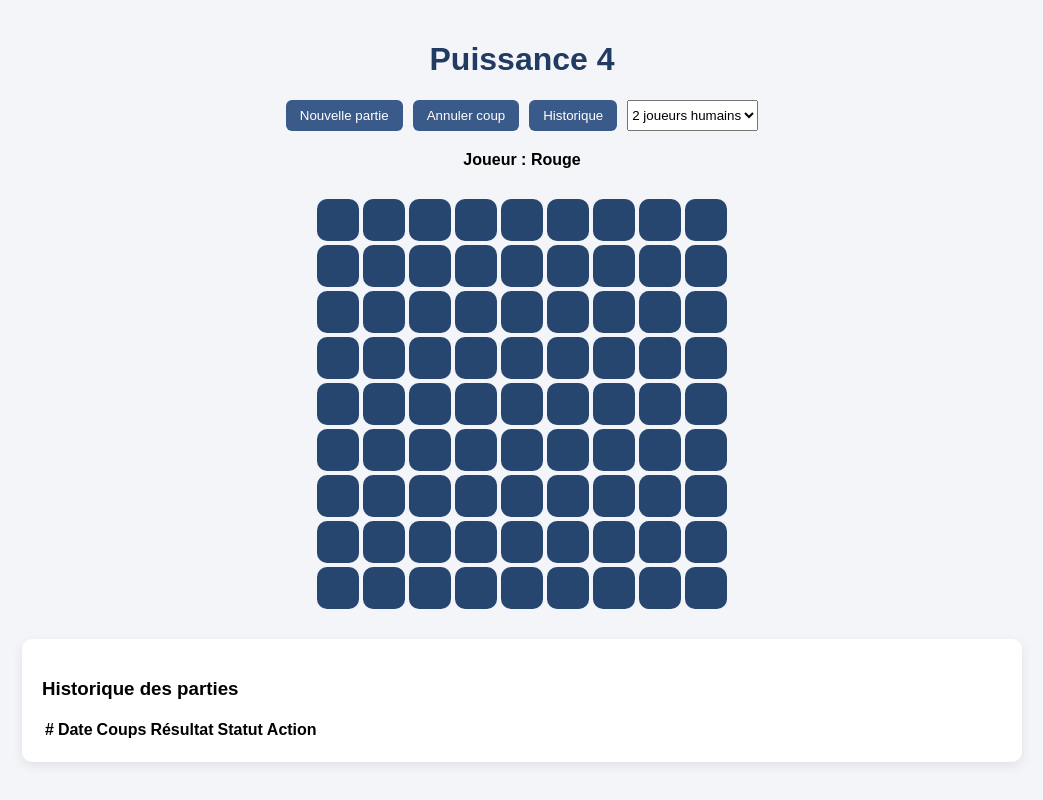
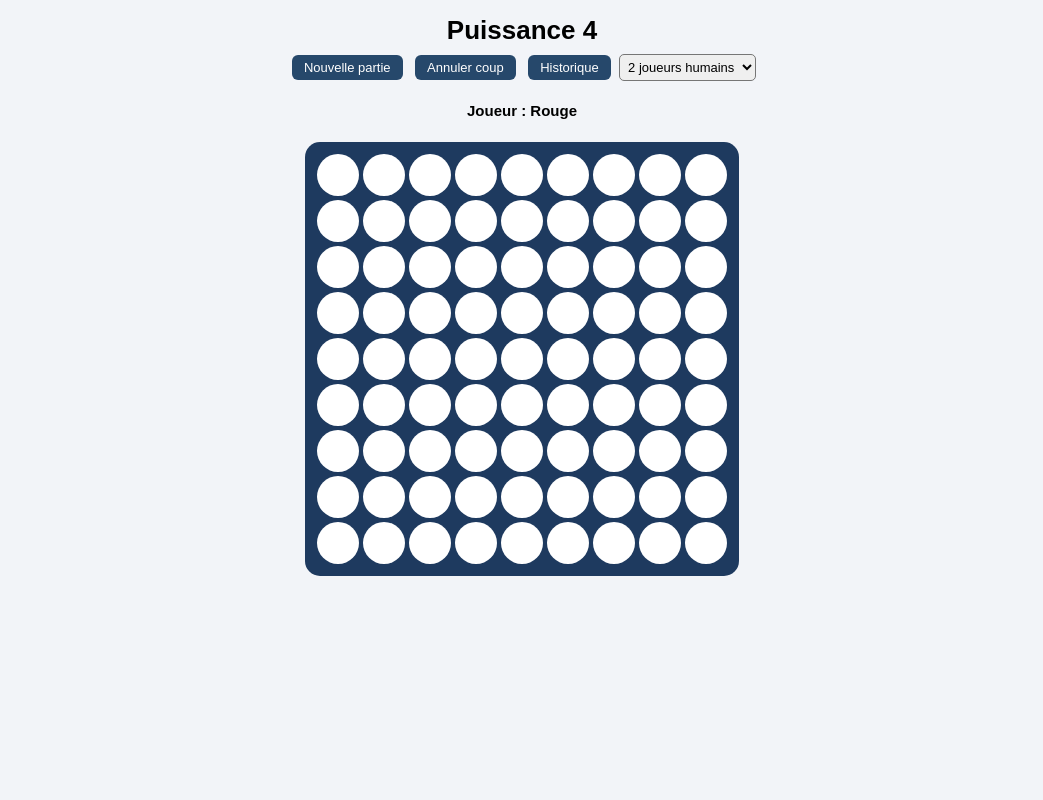
Before and after one commit to dacinebouhanik/connect4-site, a Flask app: page / in a window 1280 px wide. Shown: the whole page, without its empty margins (118-1161 px from the left). Run offline with Flask 3, Linux system fonts and the light colour scheme; lists and menus that the app fills with data are empty.

Commit message:
improve UI historique

```diff
--- a/PyPUIS4/static/style.css
+++ b/PyPUIS4/static/style.css
@@ -1,250 +1,175 @@
-body{
-
-font-family: Arial;
-background:#f3f5f8;
-margin:0;
-
+body {
+    font-family: Arial, sans-serif;
+    background-color: #f2f4f8;
+    margin: 0;
 }
 
-.container{
+/* ===== CONTENEUR GLOBAL ===== */
 
-max-width:1000px;
-margin:auto;
-padding:20px;
-
+body {
+    display: flex;
+    flex-direction: column;
+    align-items: center;
 }
 
-h1{
-
-text-align:center;
-color:#223b63;
-
+h1 {
+    margin: 15px 0 5px 0;
+    font-size: 26px;
 }
 
-.controls{
+/* ================= CONTROLS ================= */
 
-display:flex;
-gap:10px;
-justify-content:center;
-margin-bottom:20px;
-
+.controls {
+    margin-bottom: 10px;
 }
 
-button{
-
-background:#3a5a8a;
-color:white;
-border:none;
-padding:8px 14px;
-border-radius:6px;
-cursor:pointer;
-
+select {
+    padding: 4px;
+    font-size: 13px;
+    border-radius: 5px;
 }
 
-button:hover{
+/* ================= ZONE IA ================= */
 
-background:#223b63;
-
+#zoneIA {
+    background: white;
+    padding: 12px;
+    margin: 10px 0;
+    border-radius: 10px;
+    box-shadow: 0 3px 10px rgba(0,0,0,0.08);
+    width: 500px;
+    max-width: 90%;
 }
 
-.zone-ia{
-
-background:white;
-padding:15px;
-border-radius:10px;
-box-shadow:0 4px 12px rgba(0,0,0,0.08);
-margin-bottom:20px;
-
+#zoneIA h3 {
+    margin-top: 0;
 }
 
-.ia-row{
-
-display:flex;
-gap:20px;
-
+#zoneIA select,
+#zoneIA input {
+    padding: 4px;
+    margin: 3px;
+    border-radius: 5px;
+    font-size: 13px;
 }
 
-.ia-block{
+/* ================= PLATEAU ================= */
 
-flex:1;
-
+#plateau {
+    display: grid;
+    gap: 4px;
+    justify-content: center;
+    margin: 15px auto;
+    padding: 12px;
+    background-color: #1e3a5f;
+    border-radius: 15px;
+    width: fit-content;
+    max-width: 95vw;
 }
 
-/* ========================= */
-/* HISTORIQUE */
-/* ========================= */
-
-.historique-container{
-
-margin-top:30px;
-background:white;
-padding:20px;
-border-radius:10px;
-box-shadow:0 4px 12px rgba(0,0,0,0.08);
-
+/* Case */
+.case {
+    width: 38px;      /* plus petit */
+    height: 38px;
+    background-color: white;
+    border-radius: 50%;
+    display: flex;
+    align-items: center;
+    justify-content: center;
+    font-size: 18px;
+    cursor: pointer;
+    transition: transform 0.1s;
 }
 
-.table-historique{
-
-width:100%;
-border-collapse:collapse;
-font-size:14px;
-
+.case:hover {
+    transform: scale(1.05);
 }
 
-.table-historique thead{
+.rouge { color: #d62828; }
+.jaune { color: #ffd60a; }
 
-background:#2d4b75;
-color:white;
+/* ================= BOUTONS ================= */
 
+button {
+    padding: 5px 12px;
+    margin: 4px;
+    font-size: 13px;
+    cursor: pointer;
+    border-radius: 6px;
+    border: none;
+    background-color: #26486b;
+    color: white;
+    transition: 0.2s;
 }
 
-.table-historique th{
-
-padding:12px;
-text-align:left;
-
+button:hover {
+    background-color: #3b5f86;
 }
 
-.table-historique td{
+/* ================= INFO ================= */
 
-padding:10px;
-border-bottom:1px solid #eee;
-
+#info {
+    font-size: 15px;
+    margin: 8px;
+    font-weight: bold;
 }
 
-.table-historique tr:hover{
+/* ================= SCORES MINIMAX ================= */
 
-background:#f7f9fc;
-
+#scoresMinimax {
+    margin-top: 8px;
 }
 
-/* RESULTAT */
-
-.resultat{
-
-display:flex;
-align-items:center;
-gap:8px;
-
+#scoresMinimax div {
+    font-size: 12px;
+    color: #2f7d32;
+    font-weight: bold;
 }
 
-.pion-mini{
+/* ================= HISTORIQUE ================= */
 
-width:14px;
-height:14px;
-border-radius:50%;
-
+#historique {
+    background: white;
+    padding: 15px;
+    margin: 20px auto;
+    width: 600px;
+    max-width: 90%;
+    border-radius: 12px;
+    box-shadow: 0 4px 12px rgba(0,0,0,0.1);
 }
 
-.pion-mini.rouge{
+#listeParties {
+    text-align: left;
+}
+/* ================= TABLE HISTORIQUE ================= */
 
-background:#e63946;
-
+.table-historique {
+    width: 100%;
+    border-collapse: collapse;
+    margin-top: 10px;
+    font-size: 14px;
 }
 
-.pion-mini.jaune{
-
-background:#f4b400;
-
+.table-historique th {
+    background-color: #1e3a5f;
+    color: white;
+    padding: 8px;
+    text-align: center;
 }
 
-.pion-mini.nul{
-
-background:#999;
-
+.table-historique td {
+    padding: 8px;
+    text-align: center;
+    border-bottom: 1px solid #ddd;
 }
 
-/* bouton voir */
-
-.btn-voir{
-
-background:#3a5a8a;
-border:none;
-color:white;
-padding:6px 12px;
-border-radius:6px;
-cursor:pointer;
-
+.table-historique tr:hover {
+    background-color: #f5f7fb;
 }
 
-.btn-voir:hover{
-
-background:#223b63;
-
+.table-historique button {
+    padding: 4px 10px;
+    font-size: 12px;
+    background-color: #26486b;
+    border-radius: 6px;
 }
-
-/* ========================= */
-/* STYLE DU PLATEAU */
-/* ========================= */
-
-#plateau{
-
-display:grid;
-grid-template-columns: repeat(9,60px);
-gap:8px;
-justify-content:center;
-margin-top:30px;
-
-}
-
-.case{
-
-width:60px;
-height:60px;
-background:#27466f;
-border-radius:10px;
-
-display:flex;
-justify-content:center;
-align-items:center;
-
-cursor:pointer;
-
-}
-
-.case:hover{
-
-background:#1e3555;
-
-}
-
-.pion{
-
-width:40px;
-height:40px;
-border-radius:50%;
-background:white;
-
-}
-
-.pion.rouge{
-
-background:#e63946;
-
-}
-
-.pion.jaune{
-
-background:#f4b400;
-
-}
-
-/* zone info */
-
-#info{
-
-text-align:center;
-font-weight:bold;
-margin-top:10px;
-
-}
-
-/* scores minimax */
-
-#scores{
-
-text-align:center;
-margin-top:10px;
-
-}
--- a/PyPUIS4/templates/index.html
+++ b/PyPUIS4/templates/index.html
@@ -1,23 +1,15 @@
 <!DOCTYPE html>
 <html>
-
 <head>
-
     <meta charset="utf-8">
     <title>Puissance 4</title>
-
     <link rel="stylesheet" href="{{ url_for('static', filename='style.css') }}">
-
 </head>
-
 <body>
-
-<div class="container">
 
 <h1>Puissance 4</h1>
 
 <div class="controls">
-
     <button onclick="nouvellePartie()">Nouvelle partie</button>
     <button onclick="annulerCoup()">Annuler coup</button>
     <button onclick="ouvrirHistorique()">Historique</button>
@@ -27,91 +19,62 @@
         <option value="1">1 joueur vs IA</option>
         <option value="0">0 joueur (IA vs IA)</option>
     </select>
-
 </div>
 
-<!-- REGLAGES IA -->
-
-<div id="zoneIA" class="zone-ia">
-
+<!-- Réglages IA -->
+<div id="zoneIA" style="display:none; margin-top:10px;">
     <h3>Réglages IA</h3>
 
-<div class="ia-row">
-
-<div class="ia-block">
-
+    <div style="margin-bottom:8px;">
         <strong>Rouge</strong>
-
         <select id="strategieRouge">
             <option value="aleatoire">Aléatoire</option>
             <option value="minimax" selected>Minimax</option>
         </select>
 
         Profondeur :
-
         <select id="profRouge">
-<option>1</option>
-<option selected>2</option>
-<option>3</option>
-<option>4</option>
-<option>5</option>
-<option>6</option>
+            <option>1</option><option selected>2</option><option>3</option>
+            <option>4</option><option>5</option><option>6</option>
         </select>
-
     </div>
 
-<div class="ia-block">
-
+    <div style="margin-bottom:8px;">
         <strong>Jaune</strong>
-
         <select id="strategieJaune">
             <option value="aleatoire">Aléatoire</option>
             <option value="minimax" selected>Minimax</option>
         </select>
 
         Profondeur :
-
         <select id="profJaune">
-<option>1</option>
-<option selected>2</option>
-<option>3</option>
-<option>4</option>
-<option>5</option>
-<option>6</option>
+            <option>1</option><option selected>2</option><option>3</option>
+            <option>4</option><option>5</option><option>6</option>
         </select>
-
     </div>
 
+    <div style="margin-bottom:8px;">
+        <strong>Délai IA (ms)</strong>
+        <input id="delaiIA" type="number" value="600" min="50" step="50" style="width:90px;">
+        <button onclick="appliquerConfigIA()">Valider</button>
     </div>
-
-<div class="ia-delay">
-
-<strong>Délai IA (ms)</strong>
-
-<input id="delaiIA" type="number" value="600">
-
-<button onclick="appliquerConfigIA()">Valider</button>
-
-</div>
-
 </div>
 
 <p id="info"></p>
 
 <div id="plateau"></div>
 
-<div id="scores"></div>
+<!-- scores minimax -->
+<div id="scores" style="margin-top:10px;"></div>
 
 <!-- HISTORIQUE -->
-
-<div id="historique" class="historique-container">
+<div id="historique" style="display:none; margin-top:20px;">
 
     <h3>Historique des parties</h3>
 
-<table class="table-historique-bga">
+    <table class="table-historique">
 
         <thead>
-
             <tr>
                 <th>#</th>
                 <th>Date</th>
@@ -120,19 +83,16 @@ Profondeur :
                 <th>Statut</th>
                 <th>Action</th>
             </tr>
-
         </thead>
 
-<tbody id="listeParties"></tbody>
+        <tbody id="listeParties">
+        </tbody>
 
     </table>
-
-</div>
 
 </div>
 
 <script src="{{ url_for('static', filename='script.js') }}"></script>
 
 </body>
-
 </html>
```
Lines whose indentation alone changed are shown as unchanged.
